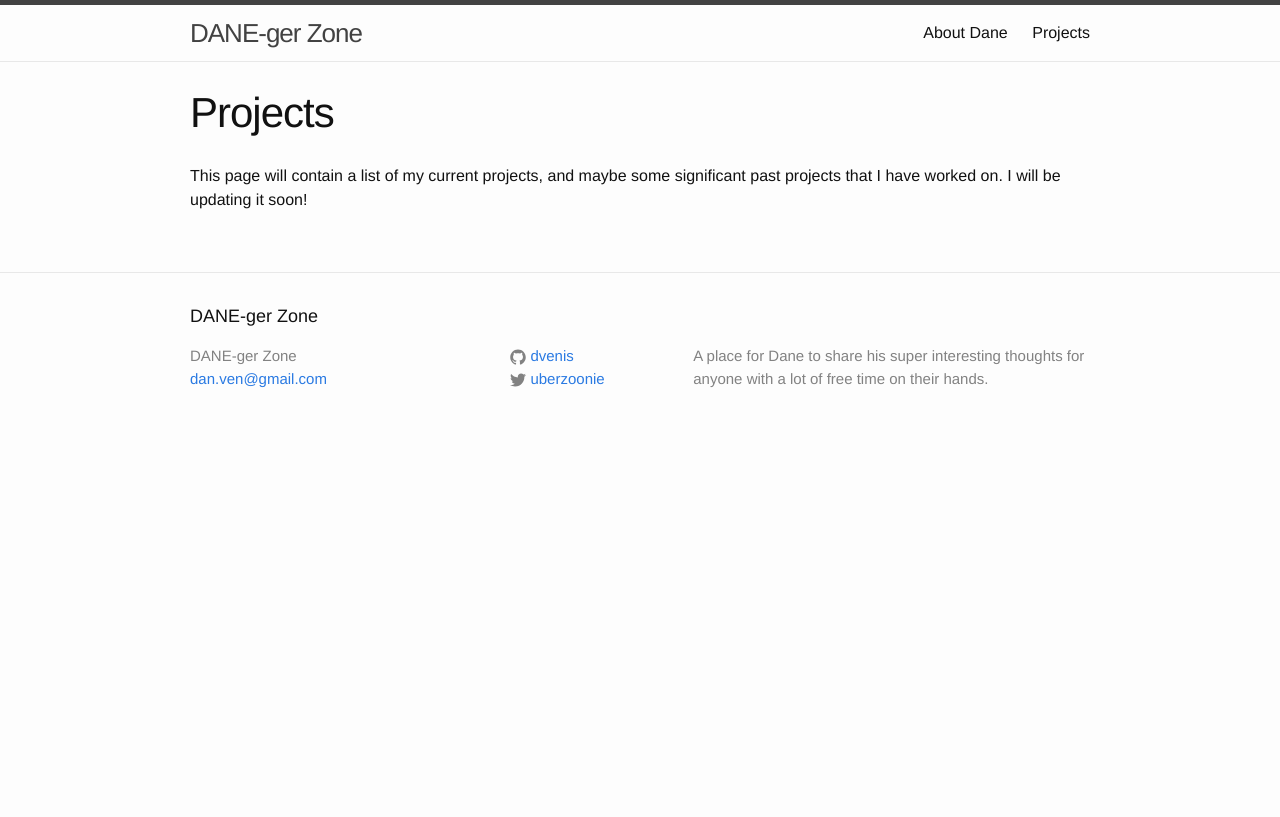
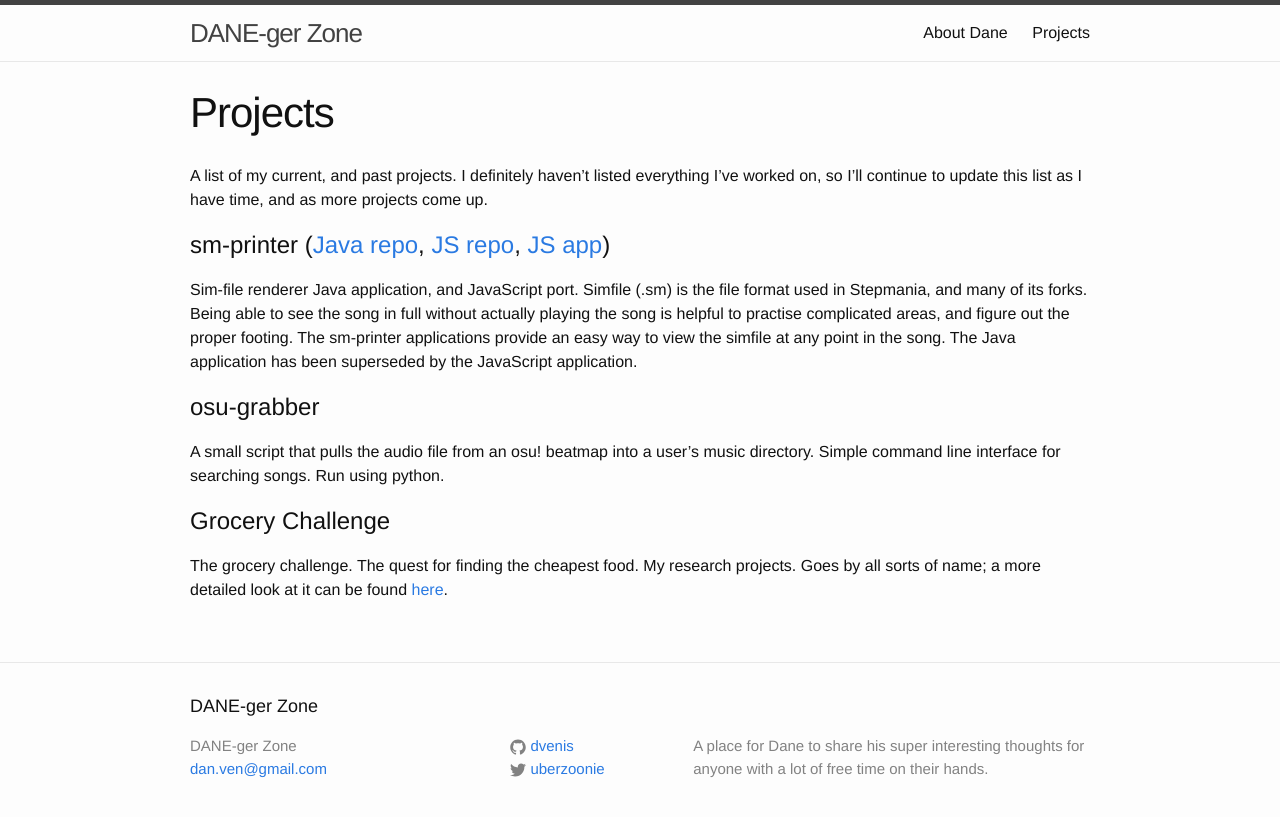
Before and after one commit to dvenis/dvenis.github.io, a Jekyll site: the page built from projects.md, in a window 1280 px wide. Shown: the top 817 px of the page. Built offline with Jekyll 4.4.1, drawn with Linux system fonts in a browser that asks for light colours.

Commit message:
Updated the projects page with some of my current projects.

```diff
--- a/projects.md
+++ b/projects.md
@@ -4,4 +4,16 @@ title: Projects
 permalink: /projects/
 ---
 
-This page will contain a list of my current projects, and maybe some significant past projects that I have worked on. I will be updating it soon!
+A list of my current, and past projects. I definitely haven't listed everything I've worked on, so I'll continue to update this list as I have time, and as more projects come up.
+
+#sm-printer ([Java repo](https://github.com/dvenis/sm-printer), [JS repo](https://github.com/dvenis/sm-printer-js), [JS app]({{ site.display_url }}/sm-printer-js))
+
+Sim-file renderer Java application, and JavaScript port. Simfile (.sm) is the file format used in Stepmania, and many of its forks. Being able to see the song in full without actually playing the song is helpful to practise complicated areas, and figure out the proper footing. The sm-printer applications provide an easy way to view the simfile at any point in the song. The Java application has been superseded by the JavaScript application.
+
+#osu-grabber
+
+A small script that pulls the audio file from an osu! beatmap into a user's music directory. Simple command line interface for searching songs. Run using python.
+
+#Grocery Challenge
+
+The grocery challenge. The quest for finding the cheapest food. My research projects. Goes by all sorts of name; a more detailed look at it can be found [here]({% post_url 2015-02-15-the-quest-for-cheap-food  %}).
```
